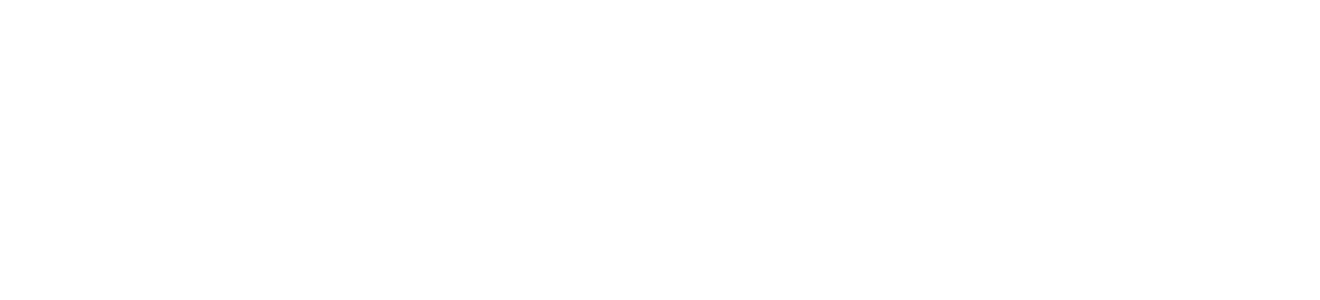
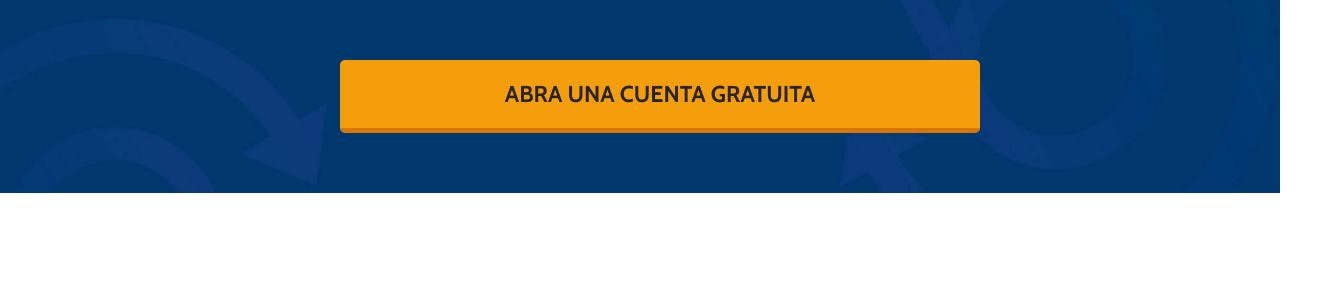
Before and after one commit to queenMedia/bitcoincode, a React (Create React App) app: page / in a window 1280 px wide. Shown: the top 300 px of the page, 1320 px wide, since content can reach past the window. Built offline with nearby package versions, Linux system fonts and the light colour scheme.

Commit message:
FEAT: added new section to a landing page

```diff
--- a/public/index.html
+++ b/public/index.html
@@ -24,7 +24,13 @@
       work correctly both with client-side routing and a non-root public URL.
       Learn how to configure a non-root public URL by running `npm run build`.
     -->
+
+    <link rel="preconnect" href="https://fonts.googleapis.com">
+    <link rel="preconnect" href="https://fonts.gstatic.com" crossorigin>
+    <link href="https://fonts.googleapis.com/css2?family=Cabin:ital,wght@0,400;0,500;0,600;0,700;1,400;1,500;1,600;1,700&display=swap" rel="stylesheet">
+
     <title>React App</title>
+
   </head>
   <body>
     <noscript>You need to enable JavaScript to run this app.</noscript>
--- a/src/App.js
+++ b/src/App.js
@@ -1,9 +1,10 @@
 import './App.css';
-import { Header } from "./components/header.js"
+import { FreeAccount } from "./sections/freeaccount/freeaccount"
+
 function App() {
   return (
     <div className="App">
-
+      <FreeAccount />
     </div>
   );
 }
--- /dev/null
+++ b/src/sections/freeaccount/freeaccount.css
@@ -0,0 +1,36 @@
+.free-container {
+    width: 100%;
+    background-color: #1e40af;
+    background-image: url('../../assets/images/bg-actions.jpg');
+    background-position: 50%;
+    background-size: cover;
+    padding: 60px 0;
+}
+.free-container .button {
+    height: auto;
+    margin: 0 auto;
+    max-width: 1500px;
+    padding: 0 20px;
+    width: 100%;
+}
+.free-container .button a{
+    background-color: #f59e0b;
+    border-bottom: 5px solid #d97706;
+    border-radius: 5px;
+    color: #292524;
+    display: block;
+    font-family: 'Cabin', sans-serif;
+    font-size: 23px;
+    font-weight: 800;
+    margin: 0 auto;
+    max-width: 600px;
+    padding: 20px;
+    text-align: center;
+    text-decoration: none;
+    transition: all .3s ease-in-out;
+    text-transform: uppercase;
+}
+.free-container .button a:hover{
+    background-color: #d97706;
+    border-bottom: 5px solid #b45309;
+}
--- /dev/null
+++ b/src/sections/freeaccount/freeaccount.jsx
@@ -0,0 +1,11 @@
+import "./freeaccount.css";
+
+export const FreeAccount = () => {
+  return (
+    <section className="free-container">
+      <div className="button">
+        <a href="/"> Abra una cuenta gratuita</a>
+      </div>
+    </section>
+  );
+};
```
